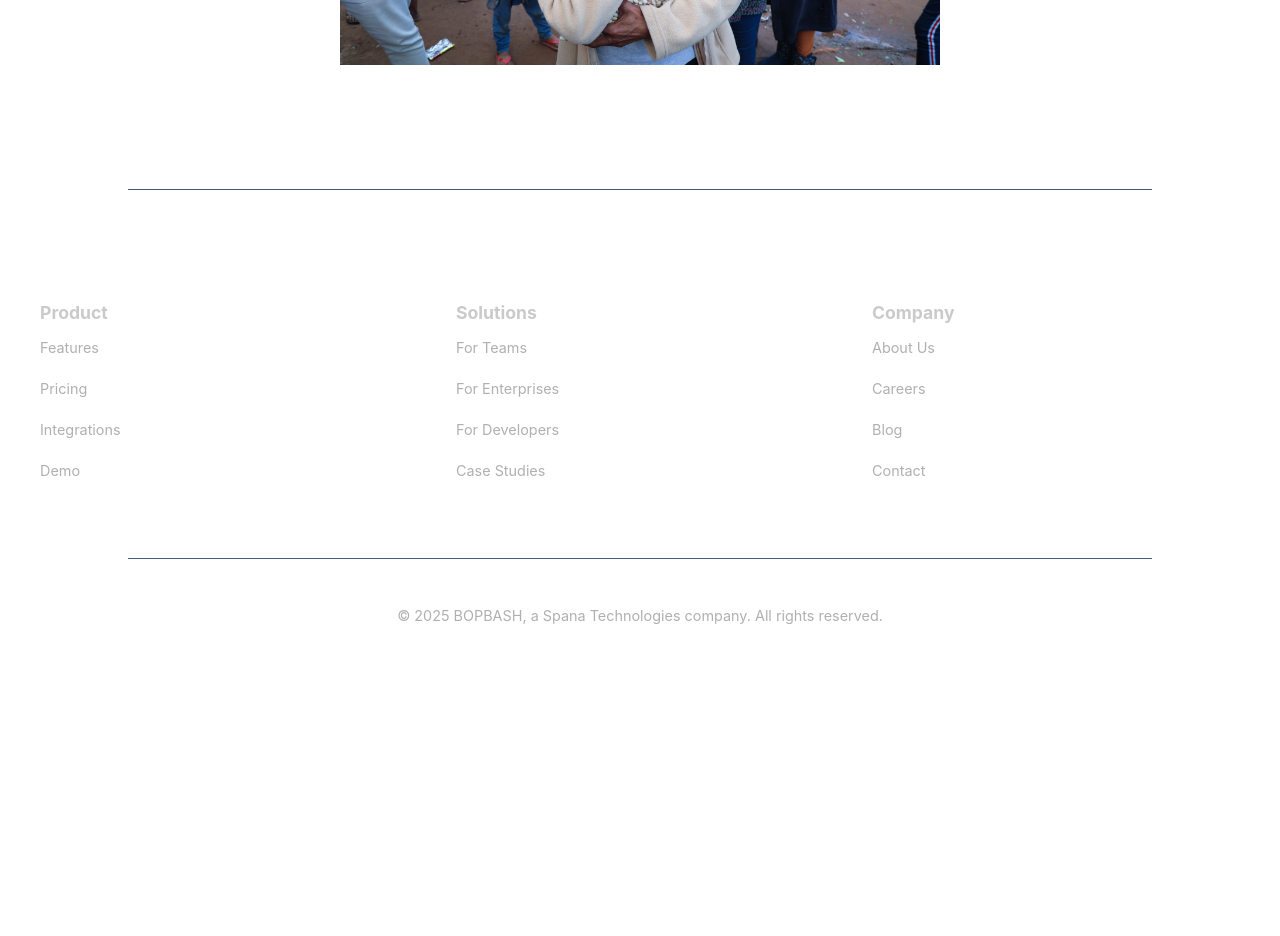
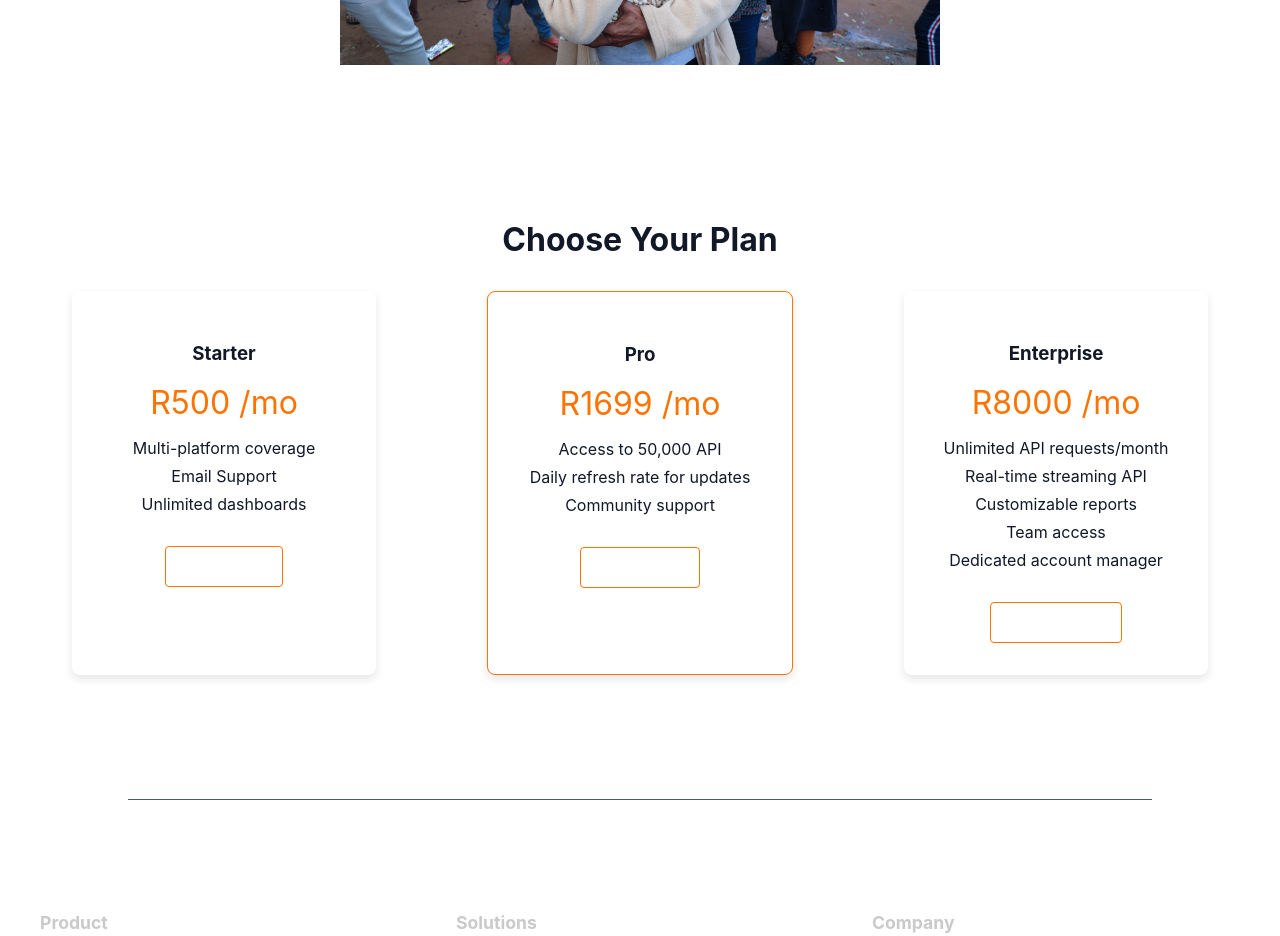
Before and after one commit to Bukho127/Bopbash_web_app, a Vue app: page / in a window 1280 px wide. Shown: the part 2120-3056 px from the top of the page. Before the commit the page ends 2798 px from the top, so only its background shows below. Built offline with nearby package versions, Linux system fonts and the light colour scheme.

Commit message:
imported font form google fonts

```diff
--- /dev/null
+++ b/src/components/SubscriptionPlans.vue
@@ -0,0 +1,134 @@
+<template>
+  <section class="plans">
+    <h2 class="plans__title">Choose Your Plan</h2>
+    <div class="plans__grid">
+      <div
+        v-for="(plan, index) in plans"
+        :key="index"
+        class="plan-card"
+        :class="{ 'plan-card--highlight': plan.popular }"
+      >
+        <h3>{{ plan.name }}</h3>
+        <p class="plan-price">
+          <span class="currency">R</span>{{ plan.price }}
+          <span class="period">/mo</span>
+        </p>
+        <ul class="plan-features">
+          <li v-for="(feat, i) in plan.features" :key="i">{{ feat }}</li>
+        </ul>
+        <button class="plan-btn">{{ plan.cta }}</button>
+      </div>
+    </div>
+  </section>
+</template>
+
+<script>
+export default {
+  name: "SubscriptionPlans",
+  data() {
+    return {
+      plans: [
+        {
+          name: "Starter",
+          price: 500,
+          features: ["Multi-platform coverage", "Email Support", "Unlimited dashboards"],
+          cta: "Get Started",
+          popular: false,
+        },
+        {
+          name: "Pro",
+          price: 1699,
+          features: [
+            "Access to 50,000 API",
+            "Daily refresh rate for updates",
+            "Community support",
+          ],
+          cta: "Choose Pro",
+          popular: true, // highlight this one
+        },
+        {
+          name: "Enterprise",
+          price: 8000,
+          features: [
+            "Unlimited API requests/month",
+            "Real-time streaming API",
+            "Customizable reports",
+            "Team access",
+            "Dedicated account manager",
+          ],
+          cta: "Contact Sales",
+          popular: false,
+        },
+      ],
+    };
+  },
+};
+</script>
+
+<style scoped>
+.plans {
+  text-align: center;
+  padding: 4rem 2rem;
+}
+
+.plans__title {
+  font-size: 2rem;
+  margin-bottom: 2rem;
+}
+
+.plans__grid {
+  display: grid;
+  gap: 2rem;
+  grid-template-columns: repeat(auto-fit, minmax(250px, 1fr));
+  justify-items: center;
+}
+
+.plan-card {
+  background: var(--background-color, #fff);
+  padding: 2rem;
+  border-radius: var(--border-radius, 10px);
+  box-shadow: 0 4px 8px rgba(0, 0, 0, 0.1);
+  width: 100%;
+  max-width: 15rem;
+  transition: transform 0.3s ease, box-shadow 0.3s ease;
+}
+
+.plan-card--highlight {
+  border: 1px solid rgb(255, 115, 0);
+
+}
+
+.plan-card:hover {
+  transform: translateY(-7px);
+}
+
+.plan-price {
+  font-size: 2rem;
+  margin: 1rem 0;
+  color: rgb(255, 115, 0);
+}
+
+.plan-features {
+  list-style: none;
+  padding: 0;
+  margin: 1rem 0 2rem;
+}
+
+.plan-features li {
+  margin: 0.5rem 0;
+}
+
+.plan-btn {
+  background:transparent;
+  color: white;
+  padding: 0.75rem 1.5rem;
+  border:rgb(255, 115, 0 ) solid 1px;
+  border-radius: 4px;
+  cursor: pointer;
+  transition: background 0.3s;
+}
+
+.plan-btn:hover {
+  background:rgb(255, 115, 0);
+}
+</style>
--- a/src/views/LandingPage.vue
+++ b/src/views/LandingPage.vue
@@ -35,6 +35,7 @@
     <section class="carousel-section">
       <ImageCarousel :slides="carouselSlides" />
     </section>
+    <SubscriptionPlans/>
     <Footer/>
   </div>
 </template>
@@ -44,14 +45,16 @@ import NavigationMenu from "../components/NavigationMenu.vue";
 import ThemeToggle from "../components/ThemeToggle.vue";
 import ImageCarousel from "../components/ImageCarousel.vue";
 import Footer from '../components/FooterPage.vue';
+import SubscriptionPlans from '../components/SubscriptionPlans.vue';
 import { gsap } from "gsap";
 import { ScrollTrigger } from "gsap/ScrollTrigger";
+import Subscription from './Subscription.vue';
 
 gsap.registerPlugin(ScrollTrigger);
 
 export default {
   name: "LandingPage",
-  components: { NavigationMenu, ThemeToggle, ImageCarousel, Footer },
+  components: { NavigationMenu, ThemeToggle, ImageCarousel, Footer, SubscriptionPlans },
   data() {
     return {
       features: [
```
